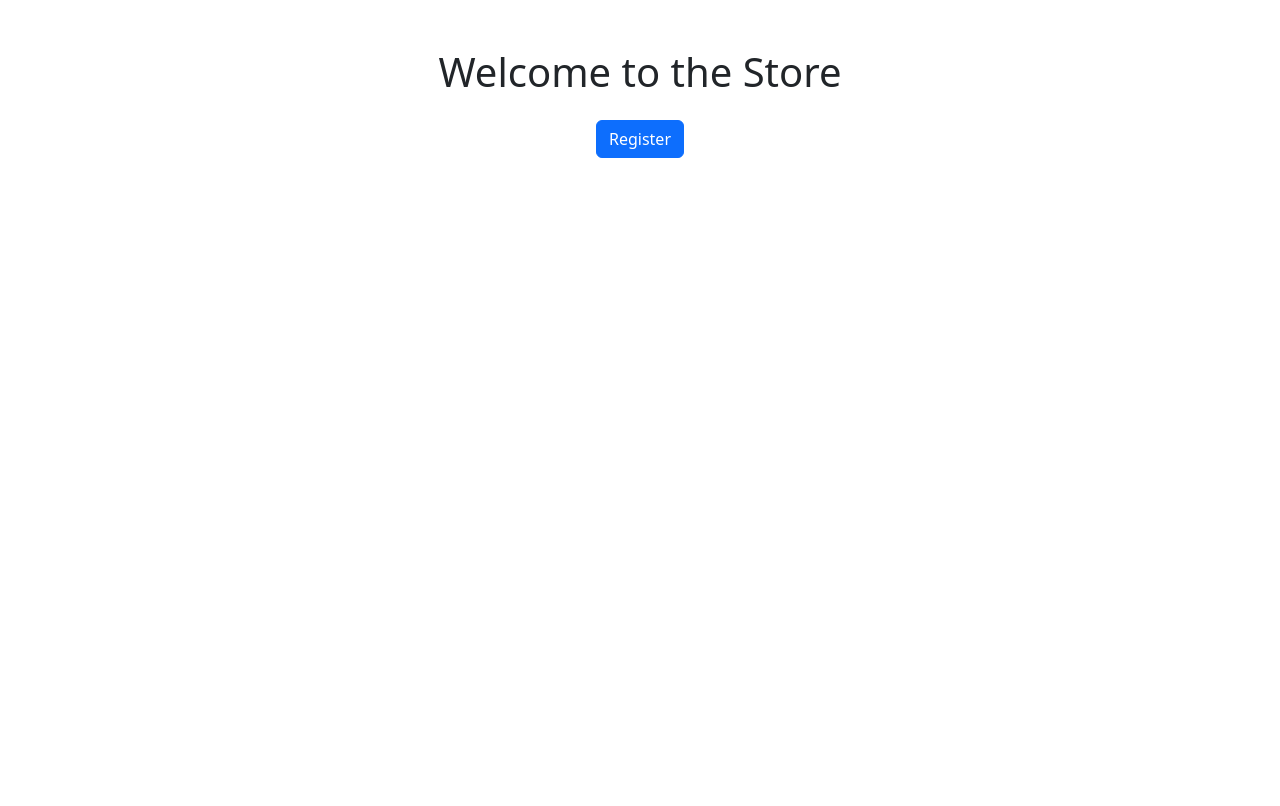
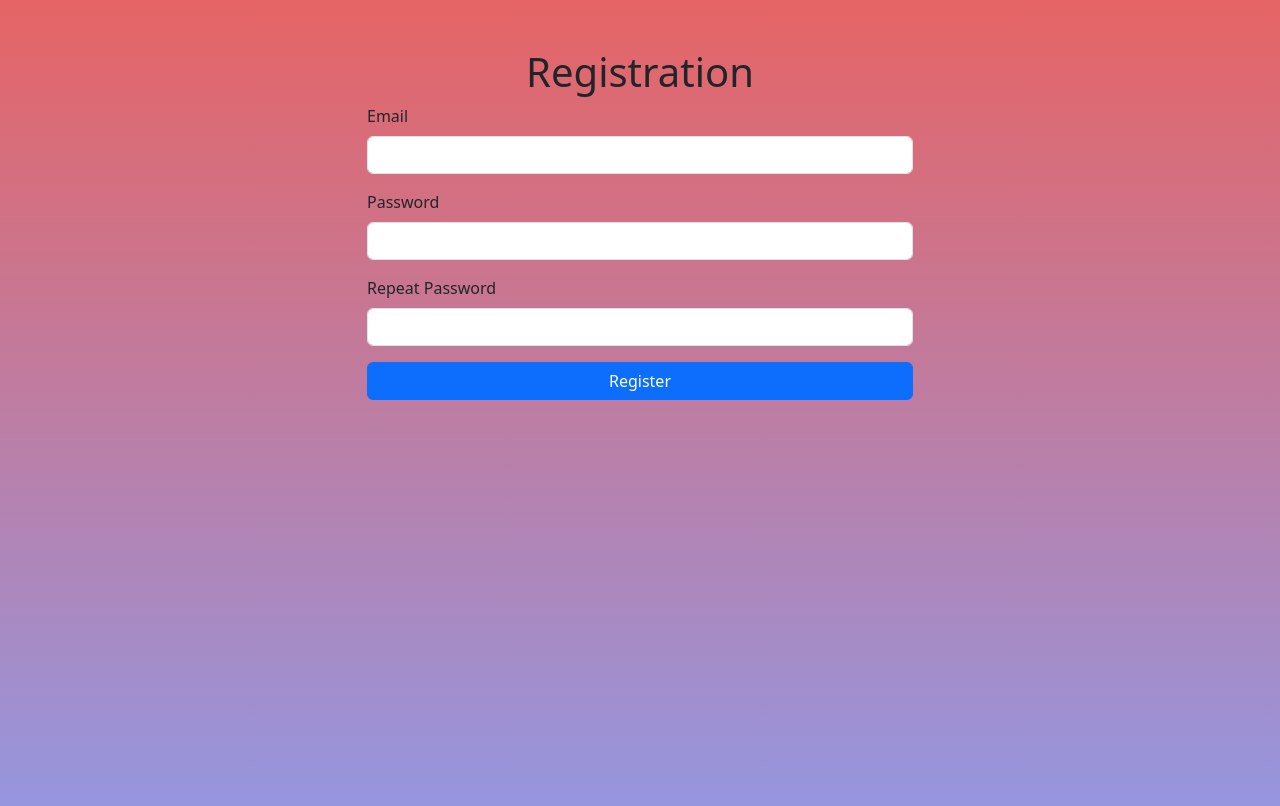
Before and after one commit to Airshock72/cartify, a Next.js app: page /register in a window 1280 px wide. Shown: the top 806 px of the page. Built offline with nearby package versions, Linux system fonts and the light colour scheme.

Commit message:
added registration form and some minimalistic styles

```diff
--- a/src/pages/_app.tsx
+++ b/src/pages/_app.tsx
@@ -1,3 +1,4 @@
+import '../styles/globals.css'
 import { ApolloProvider } from '@apollo/client'
 import client from '../lib/apolloClient'
 import 'bootstrap/dist/css/bootstrap.min.css'
--- a/src/pages/index.tsx
+++ b/src/pages/index.tsx
@@ -13,7 +13,7 @@ export default function Home() {
   }, [router])
   return (
     <div>
-      <h1 className='text-center my-4'>Shopping Cart</h1>
+      <h1 className='text-center my-4 text-white'>Shopping Cart</h1>
       <ProductList />
     </div>
   )
--- a/src/pages/register.tsx
+++ b/src/pages/register.tsx
@@ -1,5 +1,6 @@
 import { gql, useMutation } from '@apollo/client'
 import { useRouter } from 'next/router'
+import { FormEvent, useEffect, useState } from 'react'
 
 const REGISTER_MUTATION = gql`
   mutation Register {
@@ -11,31 +12,93 @@ const REGISTER_MUTATION = gql`
 `
 
 export default function Register() {
+  const [email, setEmail] = useState('')
+  const [password, setPassword] = useState('')
+  const [repeatPassword, setRepeatPassword] = useState('')
+  const [error, setError] = useState('')
   const [register] = useMutation(REGISTER_MUTATION)
   const router = useRouter()
 
-  const handleRegister = async () => {
+  useEffect(() => {
+    const token = localStorage.getItem('visitorToken')
+    if (token) {
+      router.push('/').then()
+    }
+  }, [router])
+
+  const handleRegister = async (e: FormEvent) => {
+    e.preventDefault()
+
+    if (password !== repeatPassword) {
+      setError('Passwords do not match')
+      return
+    }
+
     try {
-      const { data } = await register()
+      const { data } = await register({
+        variables: { email, password }
+      })
+
       if (data?.register?.token) {
-        // Store the token in localStorage
         localStorage.setItem('visitorToken', data.register.token)
-        // Redirect to the home page
         await router.push('/')
       }
     } catch (error) {
       console.error('Registration failed:', error)
+      setError('Registration failed. Please try again.')
     }
   }
 
   return (
     <div className='container mt-5'>
       <div className='row justify-content-center'>
-        <div className='col-md-6 text-center'>
-          <h1>Welcome to the Store</h1>
-          <button className='btn btn-primary mt-3' onClick={handleRegister}>
-              Register
-          </button>
+        <div className='col-md-6'>
+          <h1 className='text-center'>Registration</h1>
+          <form onSubmit={handleRegister}>
+            <div className='mb-3'>
+              <label htmlFor='email' className='form-label'>
+                  Email
+              </label>
+              <input
+                type='email'
+                className='form-control'
+                id='email'
+                value={email}
+                onChange={(e) => setEmail(e.target.value)}
+                required
+              />
+            </div>
+            <div className='mb-3'>
+              <label htmlFor='password' className='form-label'>
+                  Password
+              </label>
+              <input
+                type='password'
+                className='form-control'
+                id='password'
+                value={password}
+                onChange={(e) => setPassword(e.target.value)}
+                required
+              />
+            </div>
+            <div className='mb-3'>
+              <label htmlFor='repeatPassword' className='form-label'>
+                  Repeat Password
+              </label>
+              <input
+                type='password'
+                className='form-control'
+                id='repeatPassword'
+                value={repeatPassword}
+                onChange={(e) => setRepeatPassword(e.target.value)}
+                required
+              />
+            </div>
+            {error && <div className='alert alert-danger'>{error}</div>}
+            <button type='submit' className='btn btn-primary w-100'>
+                Register
+            </button>
+          </form>
         </div>
       </div>
     </div>
--- a/src/styles/globals.css
+++ b/src/styles/globals.css
@@ -0,0 +1,5 @@
+body {
+    background: linear-gradient(#e66465, #9198e5) !important;
+    min-height: 100vh;
+    margin: 0;
+}
```
Also changed, not shown: src/components/ProductList.tsx (+40 -11 lines), src/components/Registration.tsx (deleted, +0 -66 lines).
